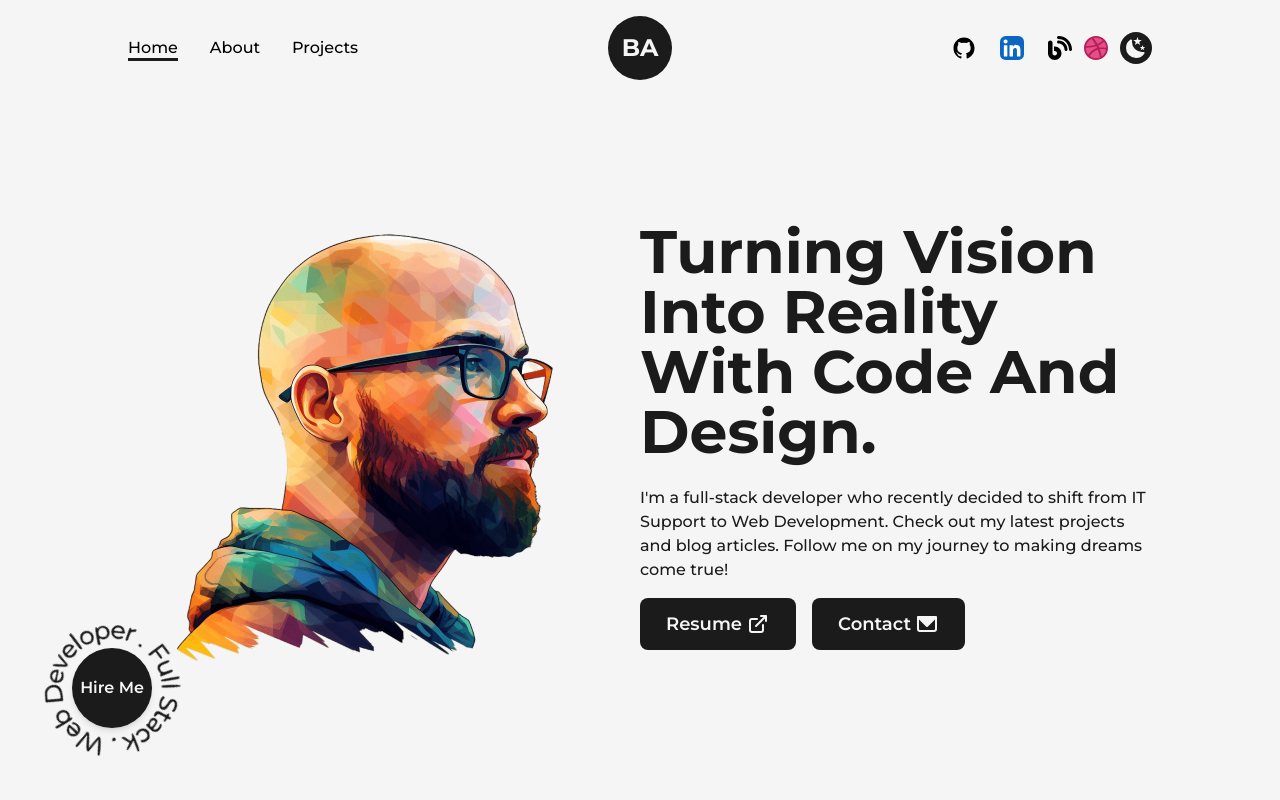
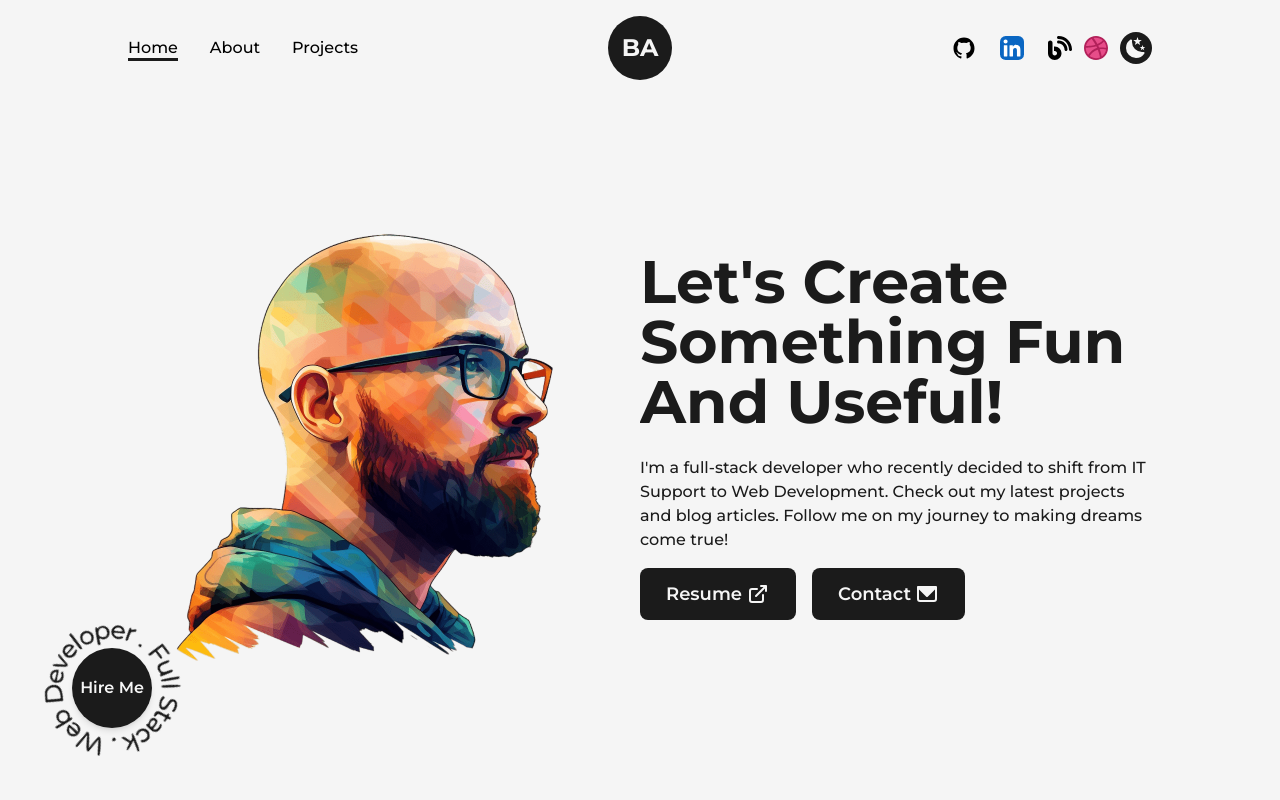
Before and after one commit to baguiar428/portfolio-2.0, a Next.js app: page / in a window 1280 px wide. Shown: the top 800 px of the page. Built offline with nearby package versions, Linux system fonts and the light colour scheme.

Commit message:
Updated Resume and Tagline

```diff
--- a/src/app/page.js
+++ b/src/app/page.js
@@ -25,7 +25,8 @@ export default function Home() {
           <div className="w-1/2 flex-col items-center self-center
           lg:w-full lg:text-center">
             <AnimatedText
-              text="Turning Vision Into Reality With Code And Design."
+              // text="Turning Vision Into Reality With Code And Design."
+              text="Let's create something fun and useful!"
               className="!text-6xl !text-left
               xl:!text-5xl lg:!text-center lg:!text=6xl md:!text-5xl sm:!text-3xl"
             />
```
Also changed, not shown: 2 other files (tests, documents, lock files or other folders).
